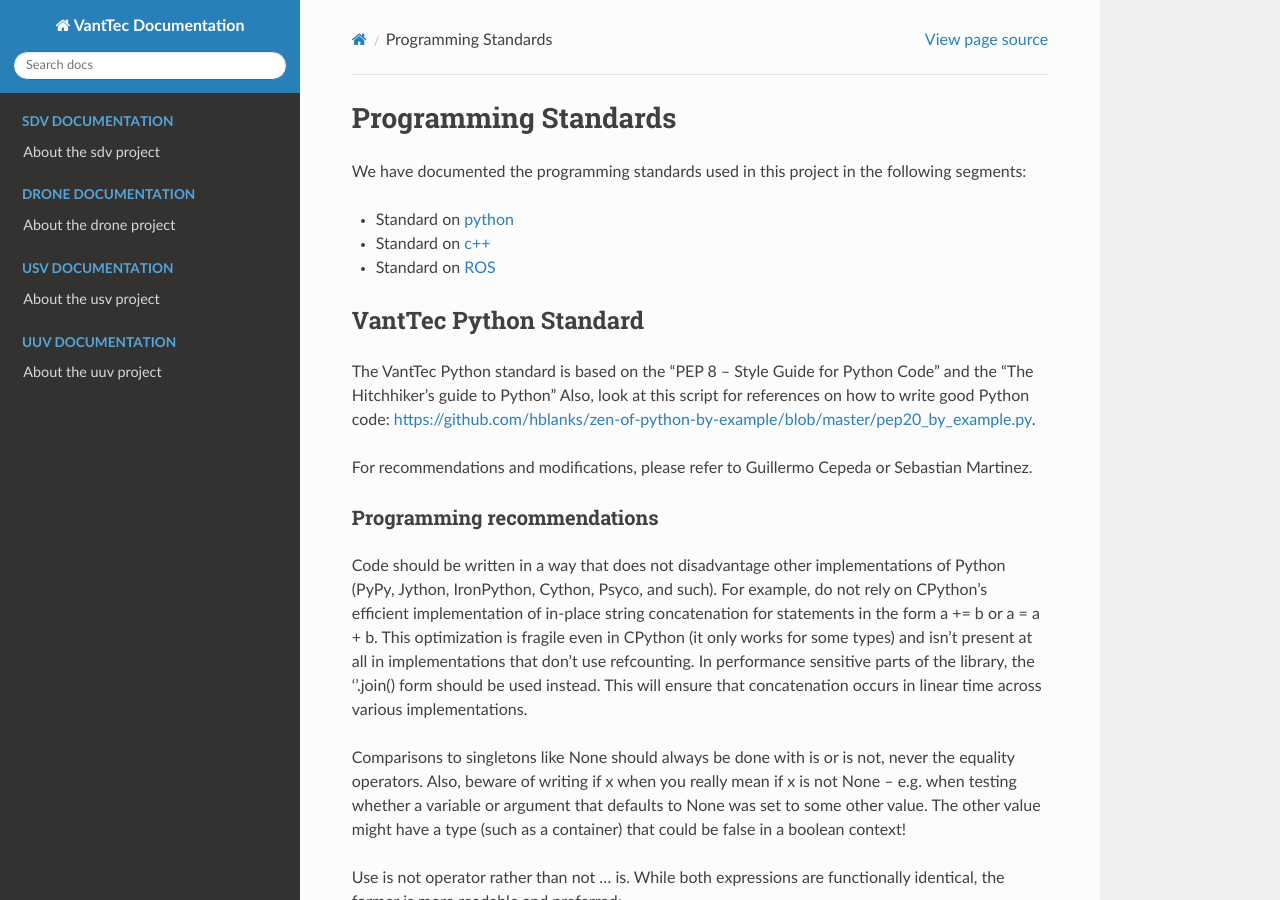
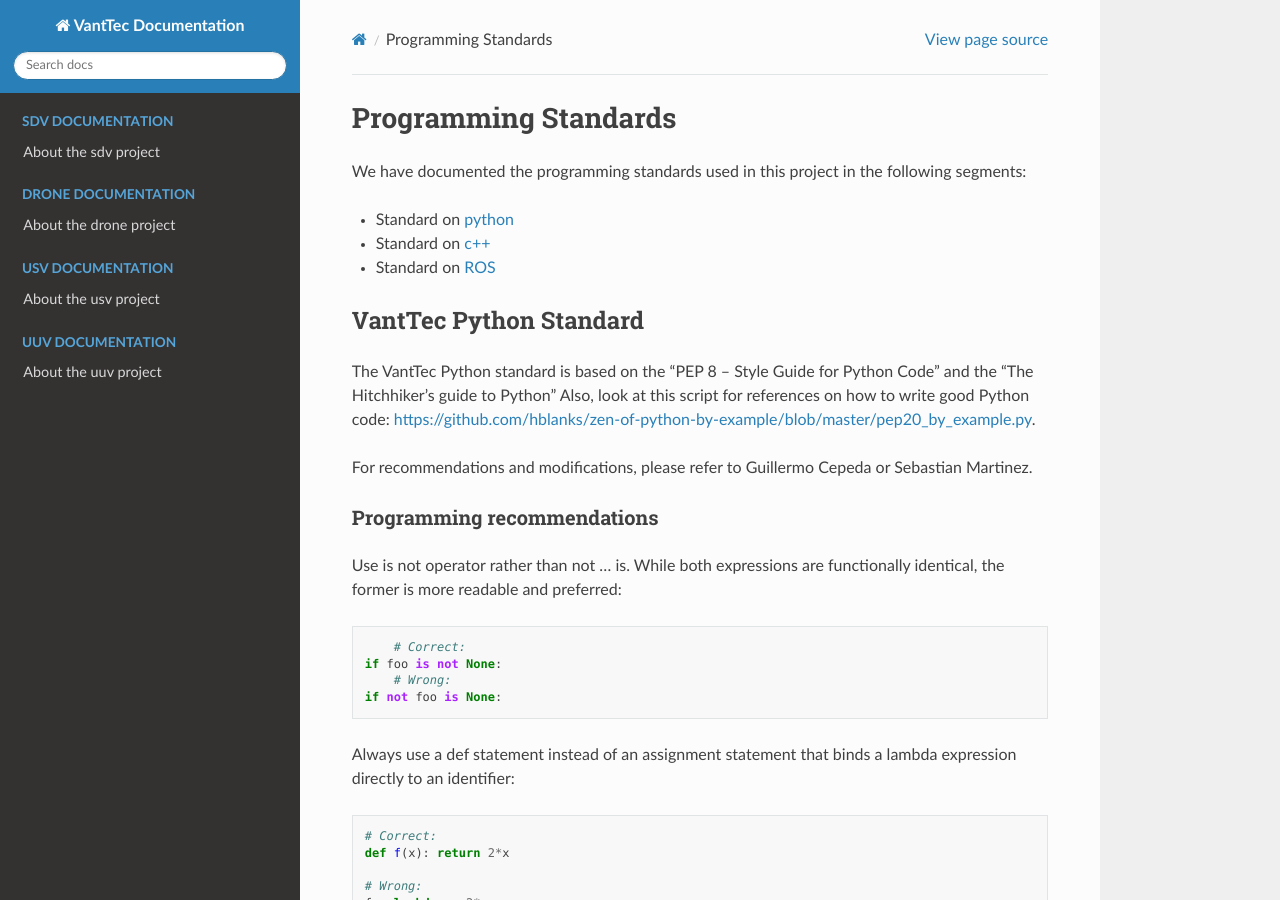
Before and after one commit to vanttec/vanttec_documentation, a Sphinx documentation site: the page built from source/vsd/vsd_programming_standards.rst, in a window 1280 px wide and 900 px high. Built offline with Sphinx 7.4.7 and the Read the Docs theme 2.0.0, drawn with Linux system fonts in a browser that asks for light colours; pages that are not in the unit, such as notebooks, are missing from menus.

Commit message:
Update vsd_programming_standards.rst

```diff
--- a/source/vsd/vsd_programming_standards.rst
+++ b/source/vsd/vsd_programming_standards.rst
@@ -21,19 +21,12 @@
 Programming recommendations
 ---------------------------
 
-Code should be written in a way that does not disadvantage other implementations of Python (PyPy, Jython, IronPython, Cython, Psyco, and such).
-For example, do not rely on CPython’s efficient implementation of in-place string concatenation for statements in the form a += b or a = a + b. This optimization is fragile even in CPython (it only works for some types) and isn’t present at all in implementations that don’t use refcounting. In performance sensitive parts of the library, the ''.join() form should be used instead. This will ensure that concatenation occurs in linear time across various implementations.
-
-Comparisons to singletons like None should always be done with is or is not, never the equality operators.
-Also, beware of writing if x when you really mean if x is not None – e.g. when testing whether a variable or argument that defaults to None was set to some other value. The other value might have a type (such as a container) that could be false in a boolean context!
-
 Use is not operator rather than not ... is. While both expressions are functionally identical, the former is more readable and preferred::
 
         # Correct:
     if foo is not None:
         # Wrong:
     if not foo is None:
-
 
 Always use a def statement instead of an assignment statement that binds a lambda expression directly to an identifier::
 
@@ -49,7 +42,6 @@
         import platform_specific_module
     except ImportError:
         platform_specific_module = None
-
 
 Correct::
 
```
